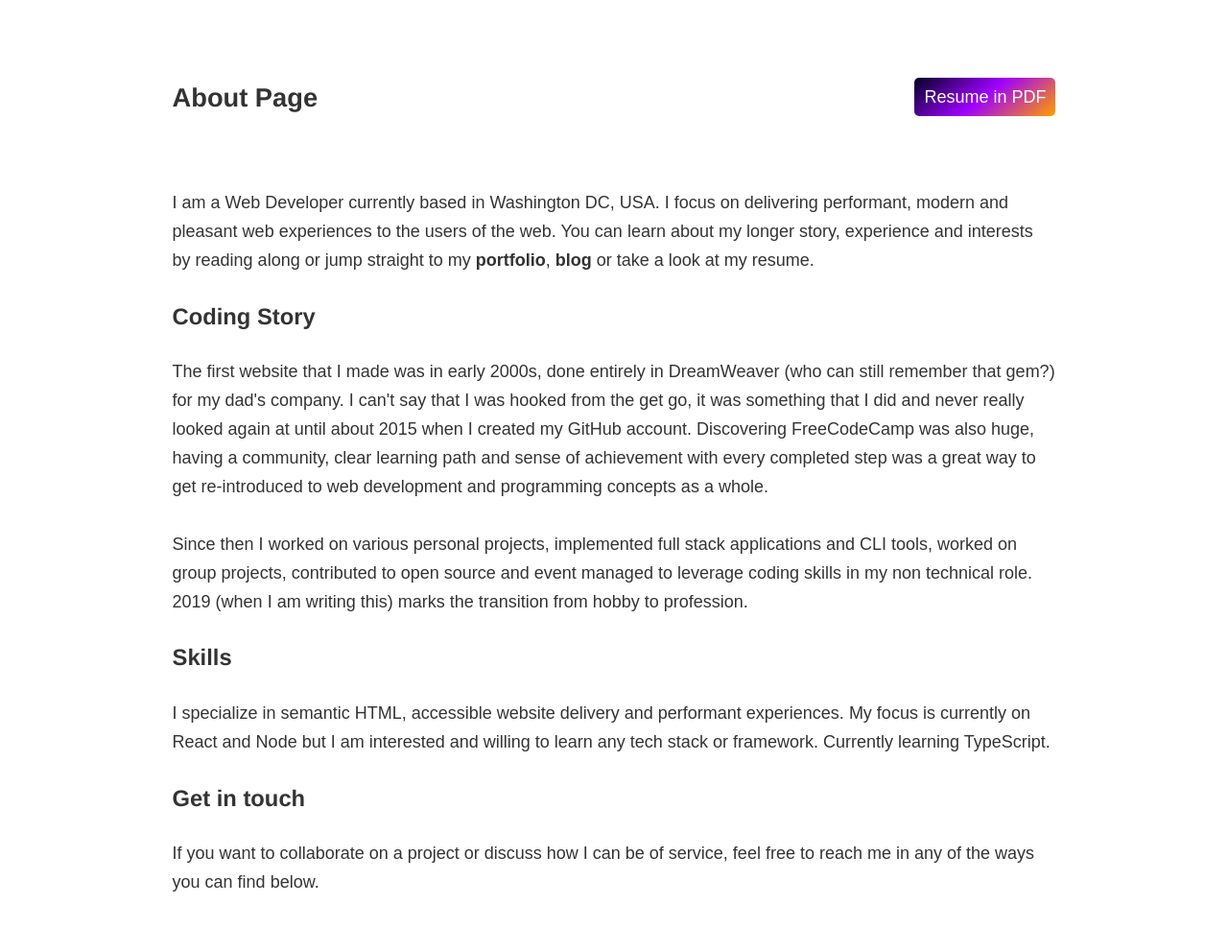
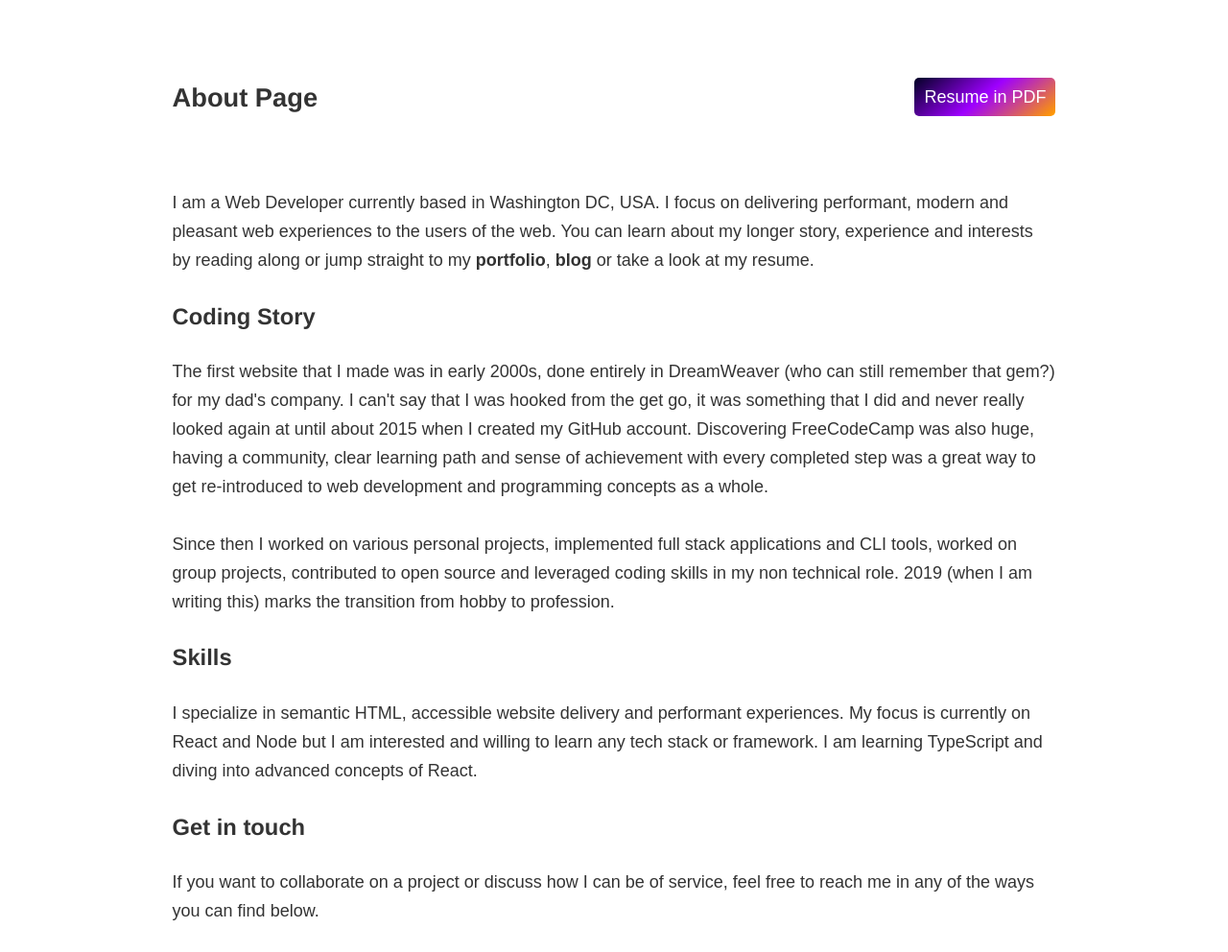
Before and after one commit to vaidotasp/personal-site, a Gatsby site: page /about in a window 1280 px wide. Shown: the part 71-1063 px from the top of the page at 96% size. Built offline with nearby package versions, Linux system fonts and the light colour scheme; Gatsby itself is replaced by a stand-in of ours; some packages are replaced by stand-ins of ours.

Commit message:
about edits

```diff
--- a/src/content/pages/about.md
+++ b/src/content/pages/about.md
@@ -1,18 +1,14 @@
----
-type: "about"
----
-
 I am a Web Developer currently based in Washington DC, USA. I focus on delivering performant, modern and pleasant web experiences to the users of the web. You can learn about my longer story, experience and interests by reading along or jump straight to my [**portfolio**](/portfolio), [**blog**](https://dev.to/vaidotas) or take a look at my resume.
 
 ### Coding Story
 
 The first website that I made was in early 2000s, done entirely in DreamWeaver (who can still remember that gem?) for my dad's company. I can't say that I was hooked from the get go, it was something that I did and never really looked again at until about 2015 when I created my GitHub account. Discovering [FreeCodeCamp](https://www.freecodecamp.org) was also huge, having a community, clear learning path and sense of achievement with every completed step was a great way to get re-introduced to web development and programming concepts as a whole.
 
-Since then I worked on various personal projects, implemented full stack applications and CLI tools, worked on group projects, contributed to open source and event managed to leverage coding skills in my non technical role. 2019 (when I am writing this) marks the transition from hobby to profession.
+Since then I worked on various personal projects, implemented full stack applications and CLI tools, worked on group projects, contributed to open source and leveraged coding skills in my non technical role. 2019 (when I am writing this) marks the transition from hobby to profession.
 
 ### Skills
 
-I specialize in semantic HTML, accessible website delivery and performant experiences. My focus is currently on React and Node but I am interested and willing to learn any tech stack or framework. Currently learning TypeScript.
+I specialize in semantic HTML, accessible website delivery and performant experiences. My focus is currently on React and Node but I am interested and willing to learn any tech stack or framework. I am learning TypeScript and diving into advanced concepts of React.
 
 ### Get in touch
 
```
